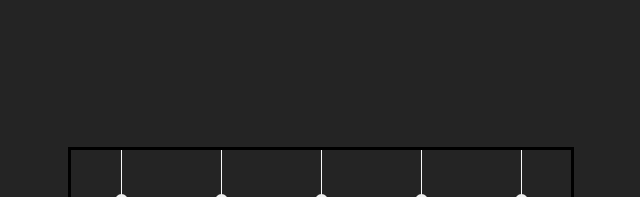
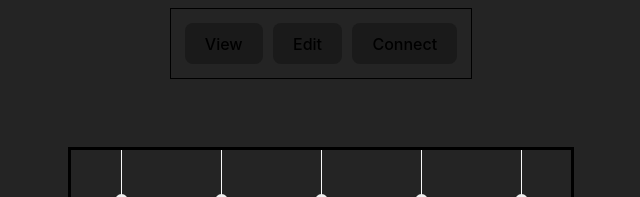
Before and after one commit to SwarupUkil/Timeline, a React (Vite) app: page / in a window 1280 px wide. Shown: the top 197 px of the page, without its empty margins (319-959 px from the left). Built offline with nearby package versions, Linux system fonts and the light colour scheme.

Commit message:
Add a rough outline for mode buttons

```diff
--- a/src/Application.css
+++ b/src/Application.css
@@ -8,19 +8,46 @@ body {
 }
 
 #root {
-    width: 100vw;
-    /*max-width: 1280px;*/
+    /*width: 100vw;*/
+    height: 100vh;
     margin: 0 auto;
-    padding: 2rem;
+
     text-align: center;
     justify-content: center;
     align-items: center;
 
     display: flex;
+    flex-direction: column;
     /*gap: 10px;*/
+    /*--grid-width: 500px;*/
+    /*--grid-height: 500px;*/
+}
 
-    --grid-width: 500px;
-    --grid-height: 500px;
+#root .header {
+    display: flex;
+    flex-direction: column;
+    justify-content: start;
+}
+
+#root-header {
+    border: 1px solid black;
+    padding: 5%;
+    margin: 3%;
+    /*background-color: white;*/
+
+    /*width: 100vw;*/
+    display: flex;
+    gap:10px;
+}
+
+#root-content {
+    width: 100vw;
+
+    text-align: center;
+    justify-content: center;
+    align-items: center;
+
+    display: flex;
 }
 
 /* class to hide components */
--- a/src/Application.jsx
+++ b/src/Application.jsx
@@ -55,6 +55,15 @@ function Application() {
 
     return (
         <>
+            <div className="fill-container header">
+                <div id={"root-header"}>
+                    <button className={"modal-button"}>View</button>
+                    <button className={"modal-button"}>Edit</button>
+                    <button className={"modal-button"}>Connect</button>
+                </div>
+            </div>
+
+            <div id={"root-content"}>
                 <EntryCardContext.Provider value={{visibilityValue, setVisibilityValue, keyValue, setKeyValue,
                     isSelected, setIsSelected, deleteState, setDeleteState}}>
                     <div className="fill-container"></div>
@@ -66,6 +75,8 @@ function Application() {
                         <SideBar/>
                     </div>
                 </EntryCardContext.Provider>
+            </div>
+            <div className="fill-container"></div>
 
             <DeleteEntryModal deleteModalState={deleteModalState} onClickDeleteLogic={confirmDelete}/>
         </>
```
Lines whose indentation alone changed are shown as unchanged.
